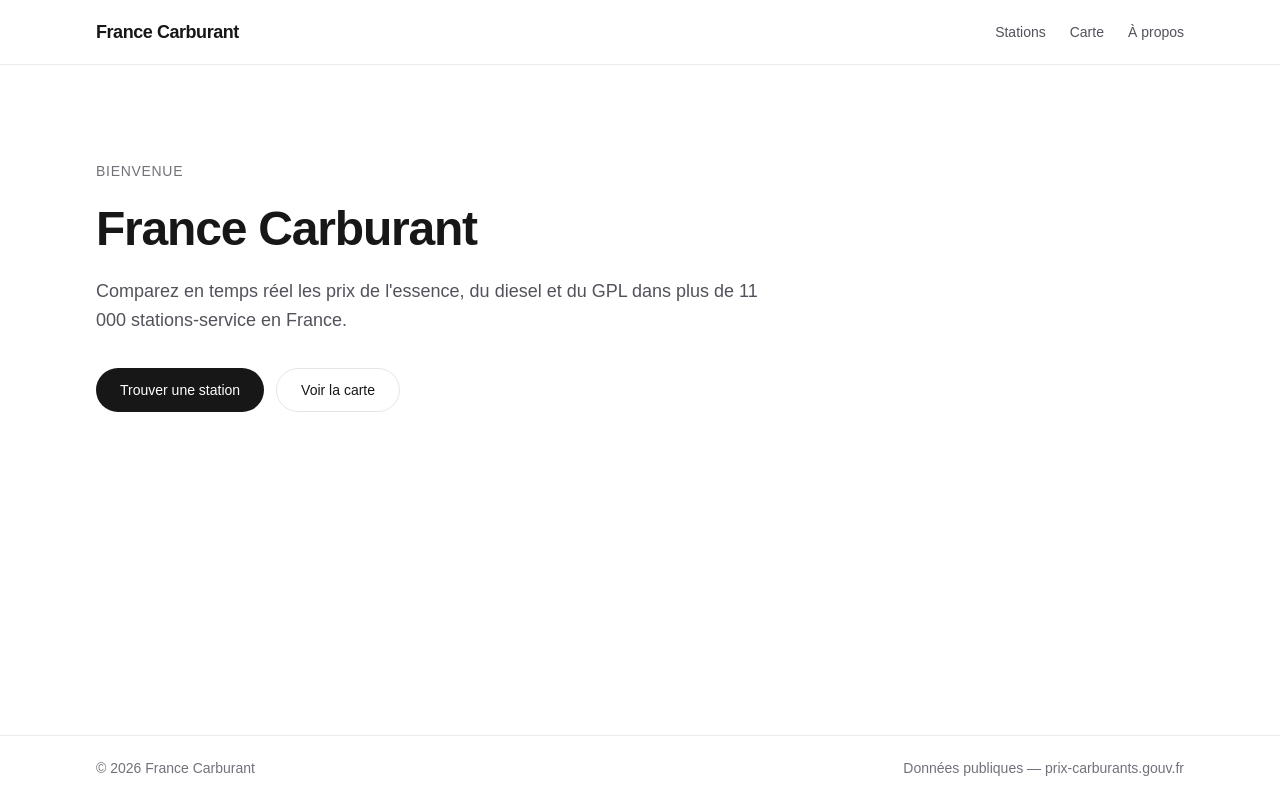
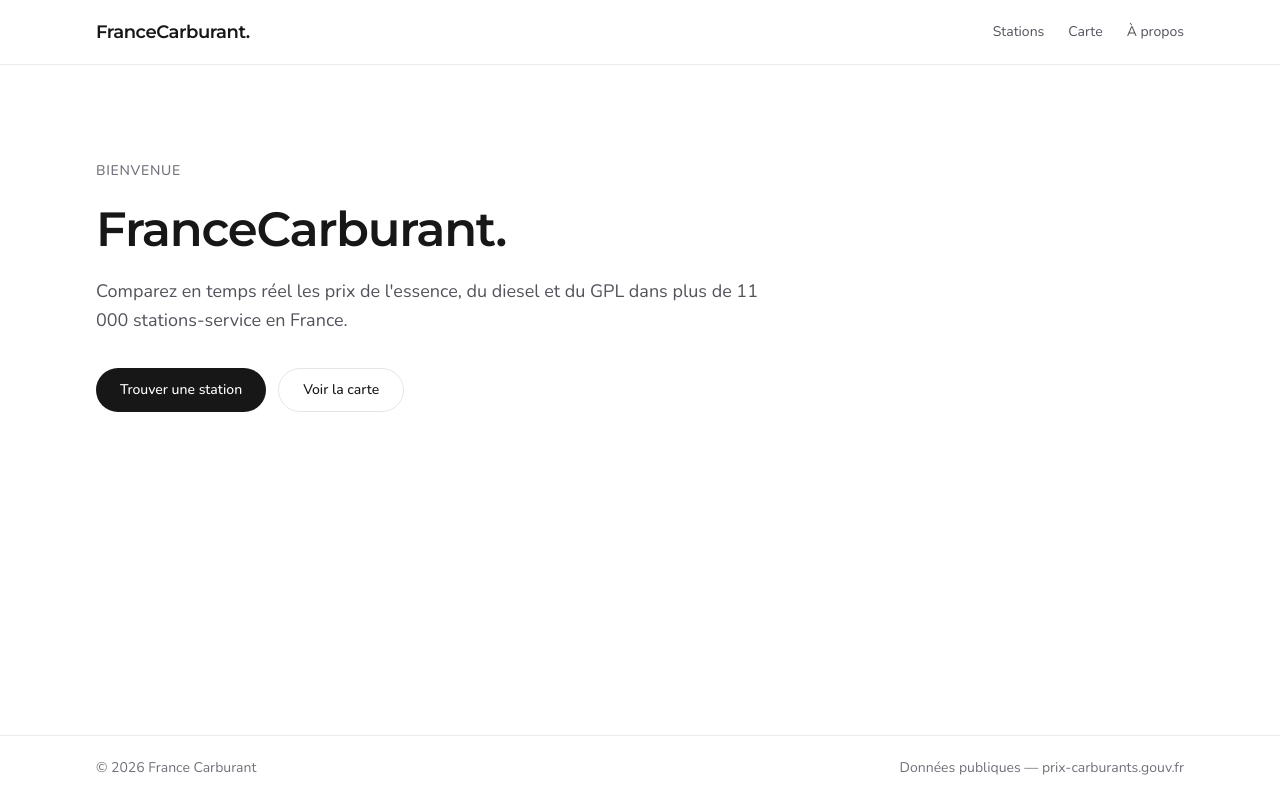
Before and after one commit to Emk0oo/FranceCarburant, a Next.js app: page / in a window 1280 px wide. Built offline with nearby package versions, Linux system fonts and the light colour scheme.

Commit message:
Update font styles in layout and components for consistent branding

```diff
--- a/app/layout.tsx
+++ b/app/layout.tsx
@@ -1,5 +1,5 @@
 import type { Metadata } from "next";
-import { Geist, Geist_Mono } from "next/font/google";
+import {Geist, Geist_Mono, Montserrat, Nunito} from "next/font/google";
 import { Header } from "@/components/layout/Header";
 import { Footer } from "@/components/layout/Footer";
 import "./globals.css";
@@ -13,6 +13,16 @@ const geistMono = Geist_Mono({
   variable: "--font-geist-mono",
   subsets: ["latin"],
 });
+
+const montserrat = Montserrat({
+  subsets: ['latin'],
+  variable: '--font-montserrat',
+})
+
+const nunito = Nunito({
+  subsets: ['latin'],
+  variable: '--font-nunito',
+})
 
 export const metadata: Metadata = {
   title: {
@@ -31,7 +41,7 @@ export default function RootLayout({
   return (
     <html
       lang="fr"
-      className={`${geistSans.variable} ${geistMono.variable} h-full antialiased`}
+      className={`${geistSans.variable} ${geistMono.variable} ${montserrat.variable} ${nunito.variable} h-full antialiased`}
     >
       <body className="min-h-full flex flex-col">
         <Header />
--- a/app/page.tsx
+++ b/app/page.tsx
@@ -8,8 +8,8 @@ export default function HomePage() {
         <span className="text-sm font-medium uppercase tracking-wider text-zinc-500 dark:text-zinc-400">
           Bienvenue
         </span>
-        <h1 className="text-4xl sm:text-5xl font-semibold tracking-tight">
-          France Carburant
+        <h1 className="text-4xl sm:text-5xl font-semibold tracking-tight [font-family:var(--font-montserrat)]">
+          FranceCarburant.
         </h1>
         <p className="text-lg text-zinc-600 dark:text-zinc-300 leading-relaxed">
           Comparez en temps réel les prix de l&apos;essence, du diesel et du
--- a/components/layout/Header.tsx
+++ b/components/layout/Header.tsx
@@ -11,8 +11,8 @@ export function Header() {
   return (
     <header className="border-b border-black/[.08] dark:border-white/[.12] bg-background">
       <Container className="flex h-16 items-center justify-between">
-        <Link href="/" className="font-semibold tracking-tight text-lg">
-          France Carburant
+        <Link href="/" className="font-semibold tracking-tight text-lg [font-family:var(--font-montserrat)]">
+          FranceCarburant.
         </Link>
         <nav className="flex items-center gap-6 text-sm">
           {navLinks.map((link) => (
--- a/components/ui/Container.tsx
+++ b/components/ui/Container.tsx
@@ -5,7 +5,7 @@ type ContainerProps = React.HTMLAttributes<HTMLDivElement>;
 export function Container({ className, ...props }: ContainerProps) {
   return (
     <div
-      className={cn("mx-auto w-full max-w-6xl px-4 sm:px-6 lg:px-8", className)}
+      className={cn("mx-auto w-full max-w-6xl px-4 sm:px-6 lg:px-8 [font-family:var(--font-nunito)]", className)}
       {...props}
     />
   );
```
